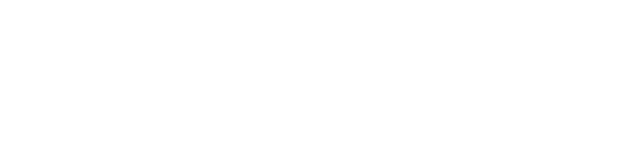
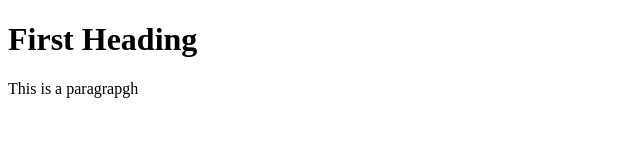
Before and after one commit to cdjrick/Friday, a plain HTML site: page index.html in a window 1280 px wide. Shown: the whole page, without its empty margins (0-640 px from the left). Drawn offline with Linux system fonts and the light colour scheme.

Commit message:
Changed h1

```diff
--- a/index.html
+++ b/index.html
@@ -5,6 +5,7 @@
         <title>Friday</title>
     </head>
     <body>
-
+      <h1>First Heading</h1>
+      <p1>This is a paragrapgh</p1>
     </body>
 </html>
```
